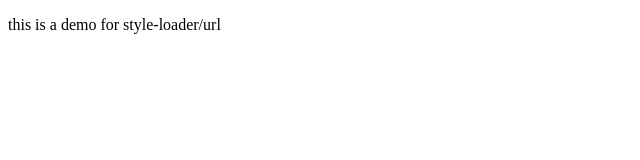
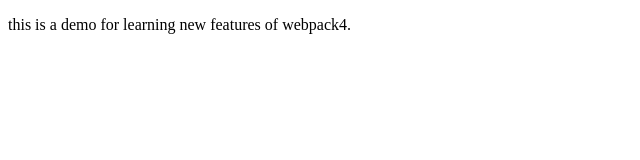
Before and after one commit to videring/onWebpack, a website built with webpack: page index.html in a window 1280 px wide. Shown: the whole page, without its empty margins (0-640 px from the left). Built offline with nearby package versions, Linux system fonts and the light colour scheme.

Commit message:
this is a demo for learning new features of webpack4.

```diff
--- a/index.html
+++ b/index.html
@@ -7,7 +7,7 @@
   <title>demo 01</title>
 </head>
 <body>
-<p>this is a demo for style-loader/url</p>
+<p>this is a demo for learning new features of webpack4.</p>
 <script src="./dist/common.chunk.js"></script>
 <script src="./dist/runtime.bundle.js"></script>
 <script src="./dist/index1.chunk.js"></script>
```
